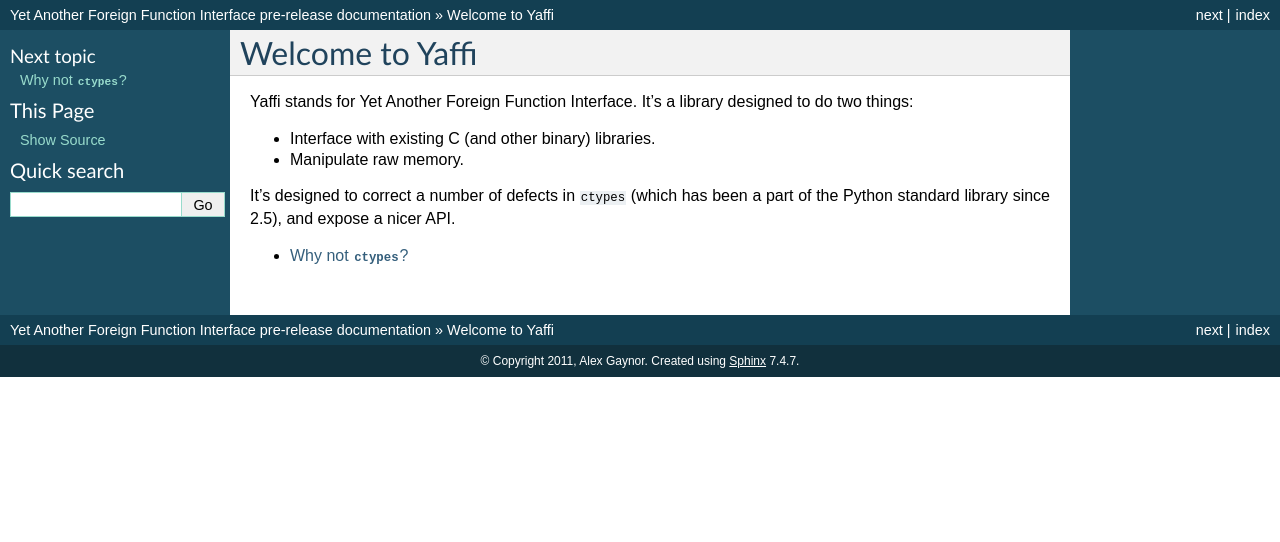
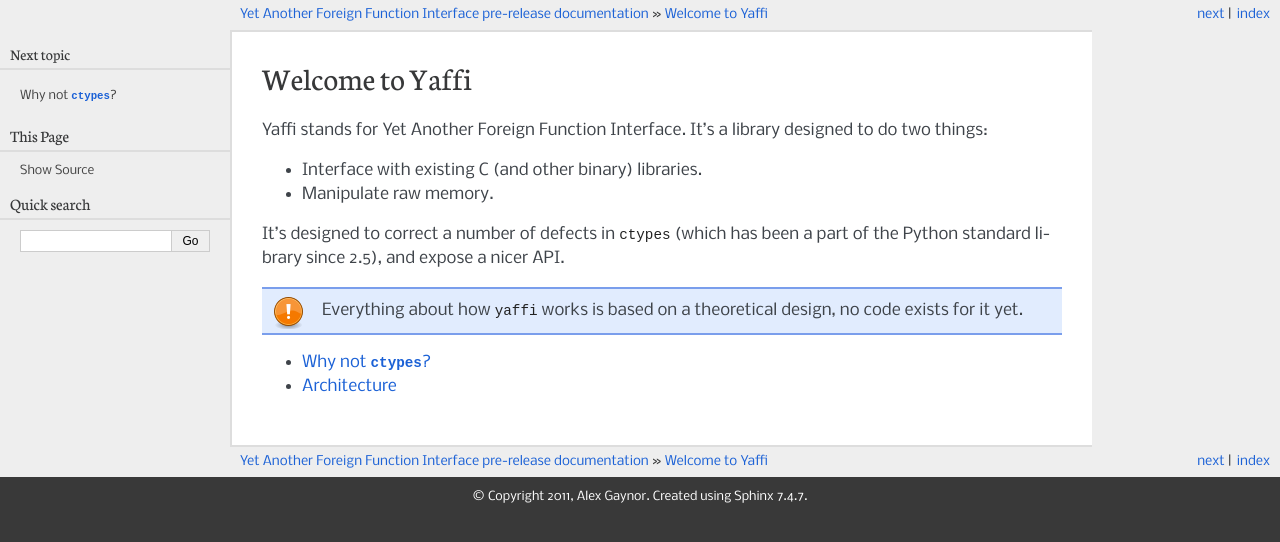
Before and after one commit to alex/yaffi, a Sphinx documentation site: the page built from docs/index.rst, in a window 1280 px wide. Shown: the top 542 px of the page. Built offline with Sphinx 7.4.7, drawn with Linux system fonts in a browser that asks for light colours.

Commit message:
Changed theme, started documenting the architecture

```diff
--- a/docs/conf.py
+++ b/docs/conf.py
@@ -91,7 +91,7 @@
 
 # The theme to use for HTML and HTML Help pages.  See the documentation for
 # a list of builtin themes.
-html_theme = 'default'
+html_theme = 'pyramid'
 
 # Theme options are theme-specific and customize the look and feel of a theme
 # further.  For a list of options available for each theme, see the
--- a/docs/index.rst
+++ b/docs/index.rst
@@ -12,7 +12,13 @@
 It's designed to correct a number of defects in ``ctypes`` (which has been a
 part of the Python standard library since 2.5), and expose a nicer API.
 
+.. note::
+
+    Everything about how ``yaffi`` works is based on a theoretical design, no
+    code exists for it yet.
+
 .. toctree::
    :maxdepth: 1
 
    ctypes
+   architecture
```
Also changed, not shown: docs/architecture.rst (added, +23 -0 lines).
